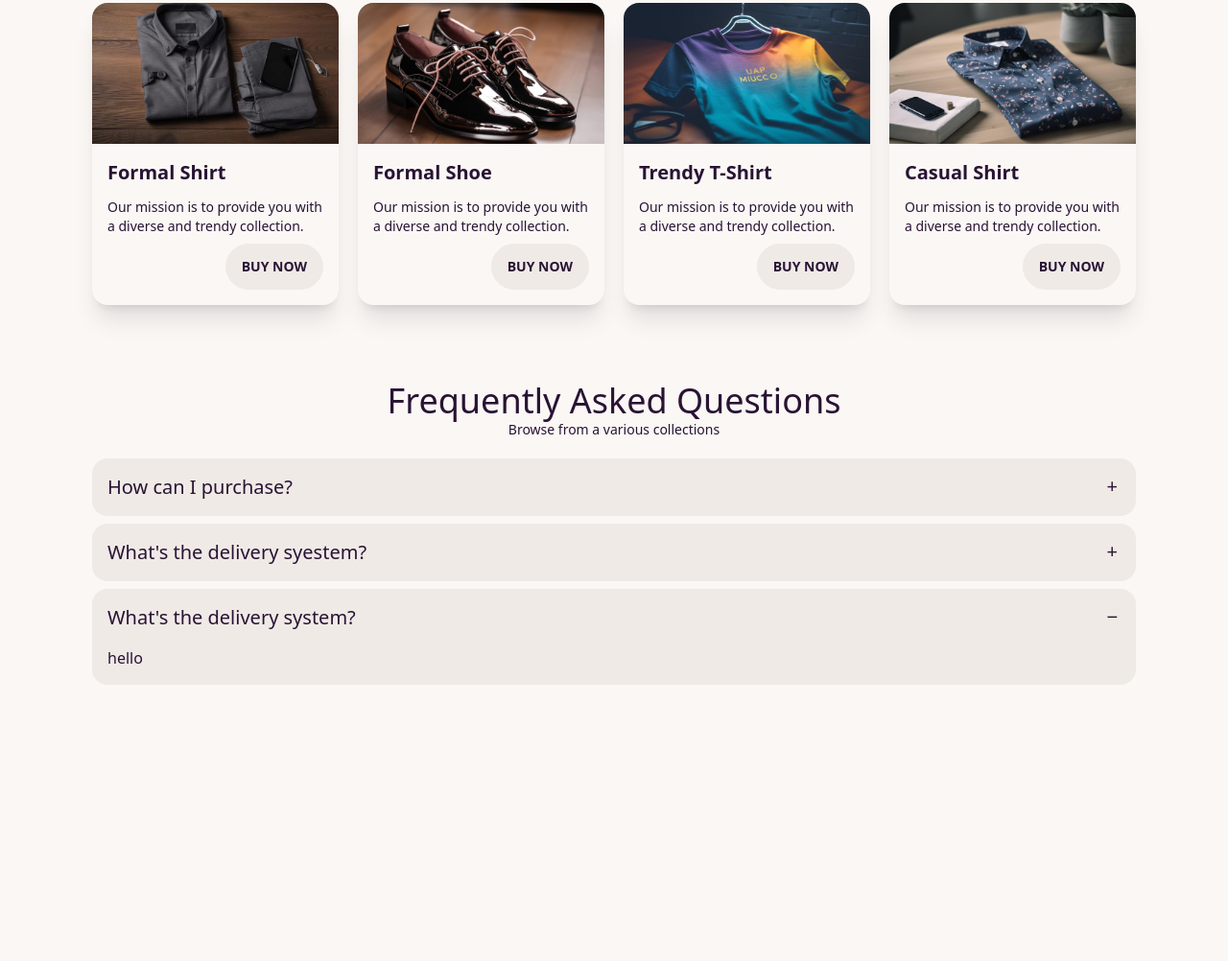
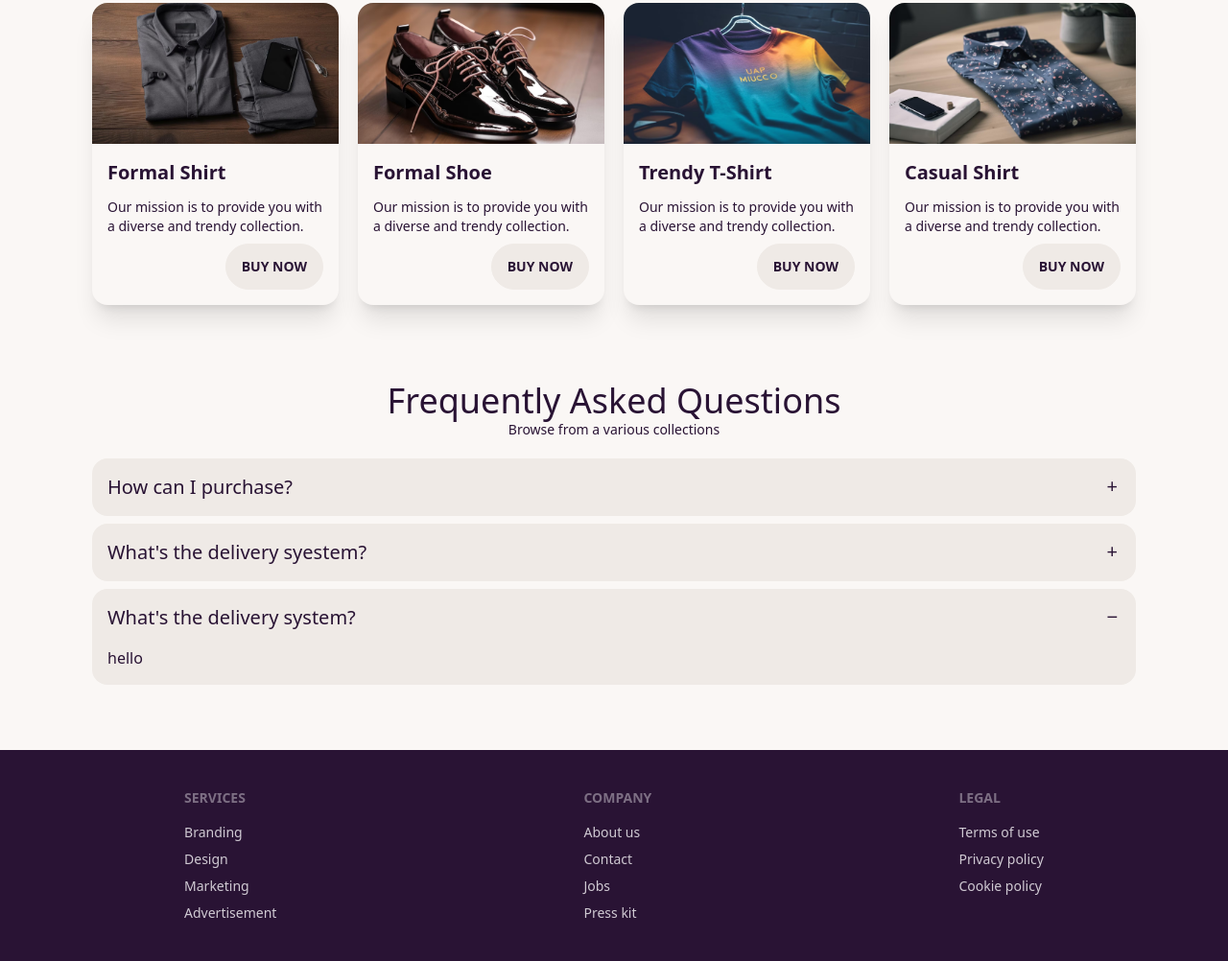
Before and after one commit to clicoverse/prac-daisy-man, a plain HTML site: page index.html in a window 1280 px wide. Shown: the part 1840-2842 px from the top of the page at 96% size. Before the commit the page ends 2622 px from the top, so only its background shows below. Drawn offline with nearby package versions, Linux system fonts and the light colour scheme.

Commit message:
footer section added

```diff
--- a/index.html
+++ b/index.html
@@ -244,6 +244,32 @@
     </div>
   </section>
   <!-- FAQ section ends here -->
+  <!-- Footer section starts here -->
+
+  <footer class="footer flex justify-around p-10 bg-neutral text-neutral-content">
+    <div>
+      <span class="footer-title">Services</span>
+      <a class="link link-hover">Branding</a>
+      <a class="link link-hover">Design</a>
+      <a class="link link-hover">Marketing</a>
+      <a class="link link-hover">Advertisement</a>
+    </div>
+    <div>
+      <span class="footer-title">Company</span>
+      <a class="link link-hover">About us</a>
+      <a class="link link-hover">Contact</a>
+      <a class="link link-hover">Jobs</a>
+      <a class="link link-hover">Press kit</a>
+    </div>
+    <div>
+      <span class="footer-title">Legal</span>
+      <a class="link link-hover">Terms of use</a>
+      <a class="link link-hover">Privacy policy</a>
+      <a class="link link-hover">Cookie policy</a>
+    </div>
+  </footer>
+
+  <!-- Footer section ends here -->
 </body>
 
 </html>
```
